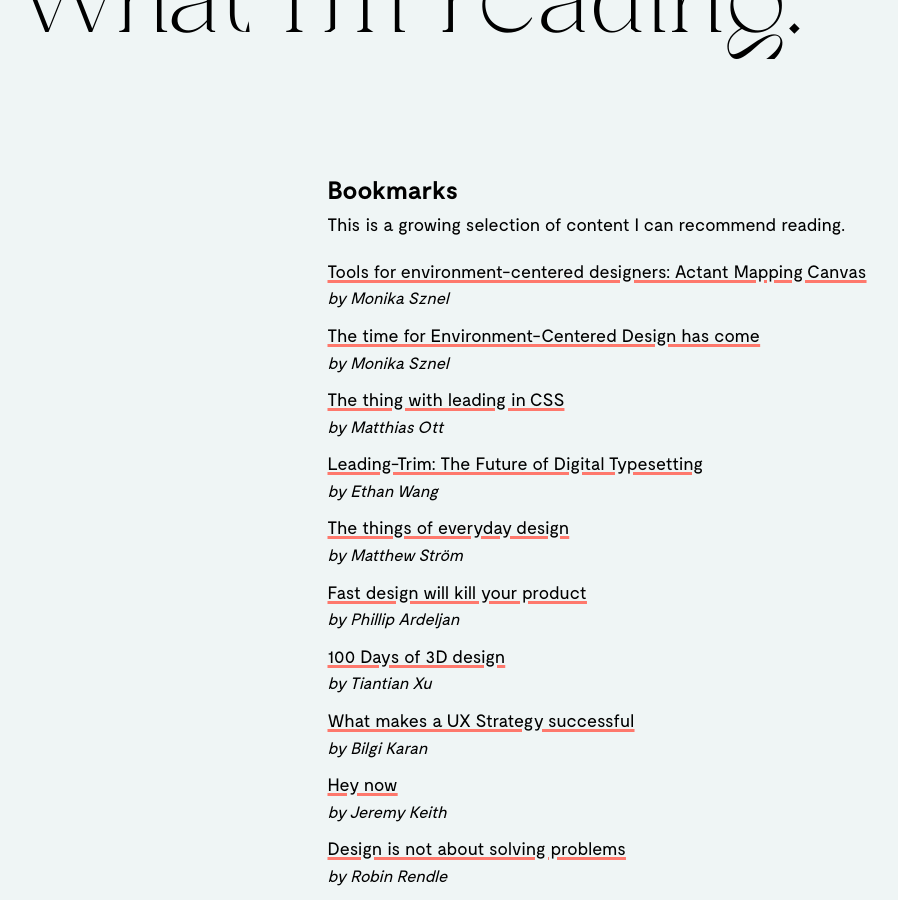
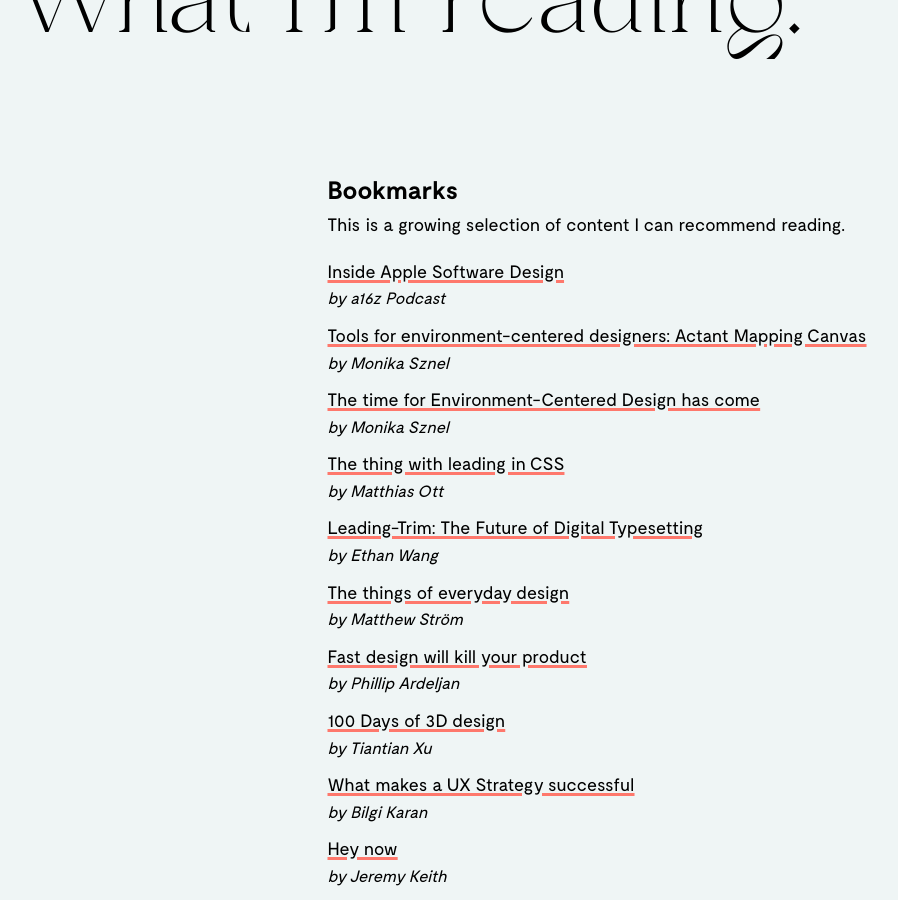
Before and after one commit to jacoblindstrm/jacoblindstrm.github.io, a Jekyll site: the page built from _posts/2020-04-01-what-im-reading.html, in a window 1280 px wide and 900 px high, scrolled down 337 px. Shown: the whole window, without its empty margins (157-1055 px from the left). Built offline with Jekyll 4.4.1, drawn with Linux system fonts in a browser that asks for light colours; comment, search, counter and statistics services are not loaded.

Commit message:
Update articles.yml

```diff
--- a/_data/articles.yml
+++ b/_data/articles.yml
@@ -1,3 +1,6 @@
+- title: Inside Apple Software Design
+  url: https://a16z.com/2019/04/20/a16z-podcast-inside-apple-software-design/
+  author: a16z Podcast
 - title: "Tools for environment-centered designers: Actant Mapping Canvas"
   url: https://uxdesign.cc/tools-for-environment-centered-designers-actant-mapping-canvas-a495df19750eby
   author: Monika Sznel
```
